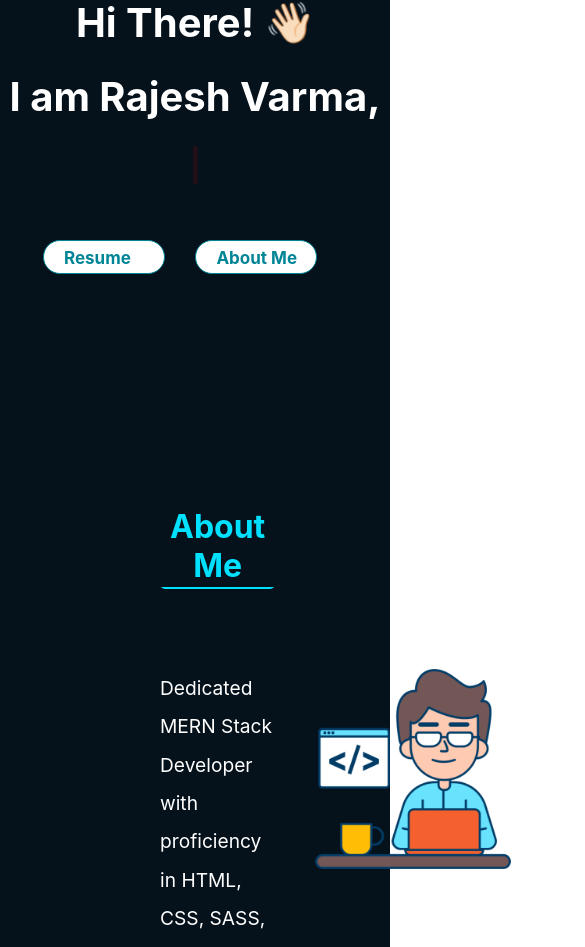
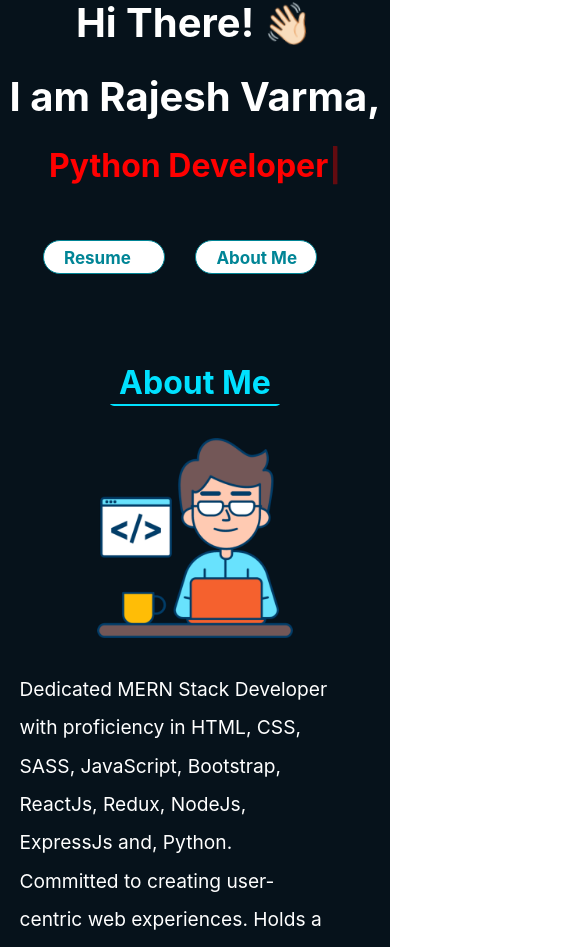
Before and after one commit to RajeshVarma22/rajesh_portfolio, a React (Create React App) app: page / in a window 390 px wide. Shown: the part 526-1473 px from the top of the page, 585 px wide, since content can reach past the window. Built offline with nearby package versions, Linux system fonts and the light colour scheme.

Commit message:
Styled About

```diff
--- a/src/components/About/about.scss
+++ b/src/components/About/about.scss
@@ -34,10 +34,11 @@
   #summary {
     margin-top: 5em;
     display: flex;
+    flex-wrap: wrap-reverse;
+
     #detailed_info {
       width: 60vw;
       padding: 0px 2em 0px 0px;
-      //   display: inline-block;
     }
 
     .about_me_img {
@@ -74,8 +75,40 @@
   }
 }
 
-@media screen and (max-width: 550px) {
-  #experience {
-    // display: block;
+@media screen and (max-width: 1200px) {
+  #About {
+    padding: 2em;
+
+    #summary {
+      justify-content: center;
+      margin-top: 2em;
+
+      .about_me_img {
+        margin: 0em 0em 2em 0em;
+      }
+
+      #detailed_info {
+        width: 90vw !important;
+      }
+    }
+    #experience {
+      flex-wrap: wrap;
+      justify-content: center;
+
+      .deatils {
+        width: 95vw !important;
+        padding: 4em 0.5em;
+      }
+    }
   }
 }
+
+@media screen and (max-width: 600px) {
+  #About {
+    padding: 1em;
+  }
+
+  .deatils {
+    padding: 2em 0.5em;
+  }
+}
--- a/src/components/Home/Typewriter.jsx
+++ b/src/components/Home/Typewriter.jsx
@@ -10,7 +10,7 @@
           "MERN Stack Developer",
           "Python Developer"
         ],
-        autoStart: false,
+        autoStart: true,
         delay: 10,
         loop: true,
         deleteSpeed: 50,
```
